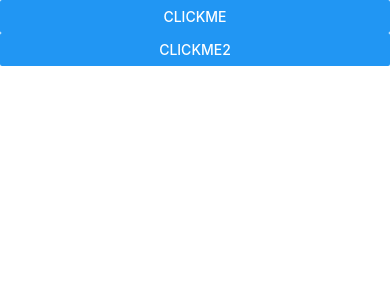
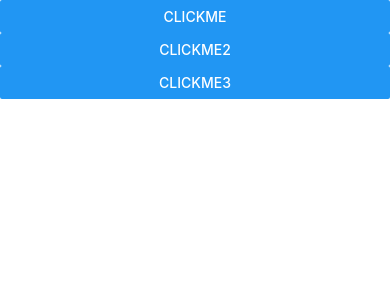
Before and after one commit to DuongDiep2612/learning-react-native, a React Native app: screen / in a window 390 px wide. Shown: the top 300 px of the page. Built offline with nearby package versions, Linux system fonts and the light colour scheme.

Commit message:
Added button 3 in file index.js

```diff
--- a/src/components/Button/index.js
+++ b/src/components/Button/index.js
@@ -14,6 +14,10 @@ export default class ButtonComponent extends Component {
                     title="Clickme2"
                     onPress={() => Alert.alert('Button 2 Pressed')}
                 />
+                <Button
+                    title="Clickme3"
+                    onPress={() => Alert.alert('Button 2 Pressed')}
+                />
             </View>
         );
     }
```
